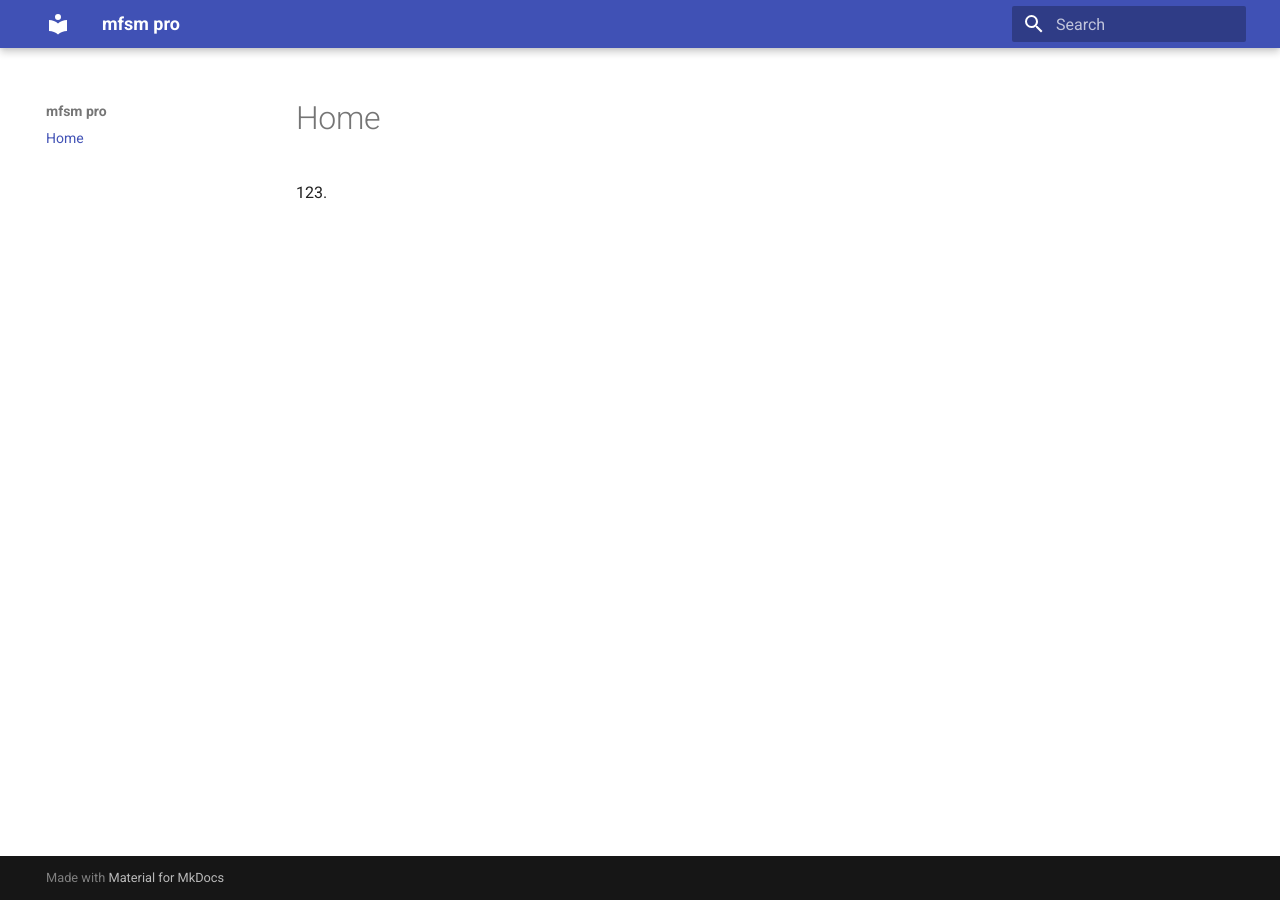
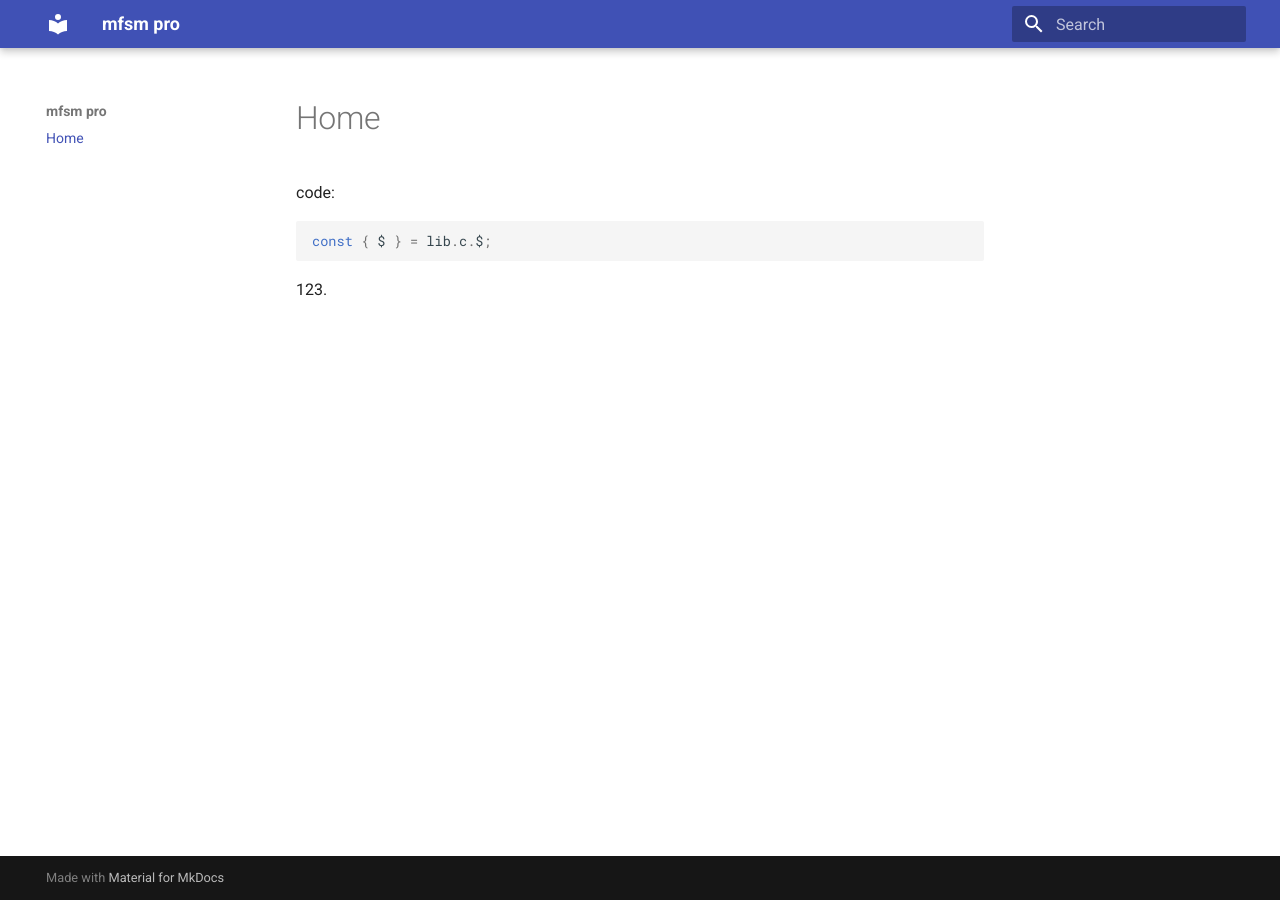
Before and after one commit to amerkhanov/mfsm, an MkDocs documentation site: the page built from docs/index.md, in a window 1280 px wide. Built offline with MkDocs 1.6.1 and Material for MkDocs 9.7.7, drawn with Linux system fonts in a browser that asks for light colours.

Commit message:
Update index.md

````diff
--- a/docs/index.md
+++ b/docs/index.md
@@ -2,5 +2,9 @@
 title: test
 ᴴₒᴴₒᴴₒ: true
 ---
+code:
+``` javascript
+const { $ } = lib.c.$;
+```
 
 123.
````
